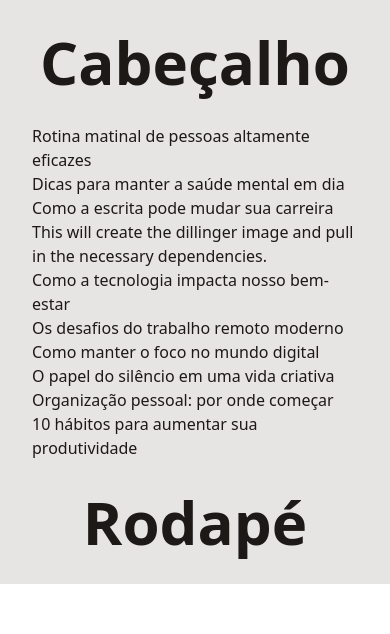
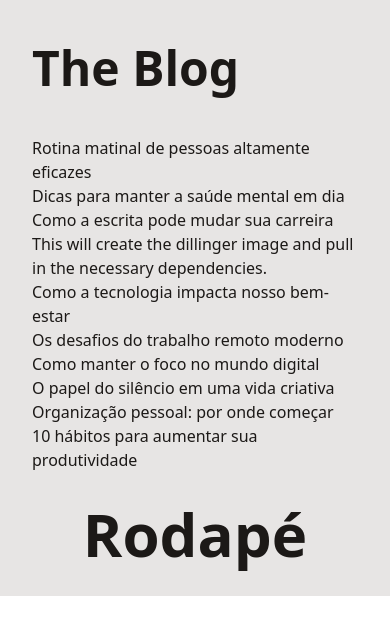
Before and after one commit to breGarcia66/next-react-project-the-blog, a Next.js app: page / in a window 390 px wide. Shown: the top 634 px of the page. Built offline with nearby package versions, Linux system fonts and the light colour scheme.

Commit message:
criando component header e o deixando responsivo

```diff
--- a/src/app/page.tsx
+++ b/src/app/page.tsx
@@ -2,15 +2,14 @@
 import { Container } from "@/components/Container";
 import { PostList } from "@/components/PostsList";
 import { SpinLoader } from "@/components/SpinLoader";
+import { Header } from "@/components/Header";
 
 import { Suspense } from "react";
 
 export default async function HomePage() {
   return (
     <Container>
-        <header>
-          <h1 className="text-6xl font-bold text-center py-8">Cabeçalho</h1>
-        </header>
+        <Header />
 
         <Suspense fallback={<SpinLoader />}>
           <PostList />
--- /dev/null
+++ b/src/components/Header/index.tsx
@@ -0,0 +1,30 @@
+import clsx from "clsx";
+
+export function Header() {
+  const pageTitle = clsx(
+    //mobile
+    'text-5xl/normal',
+    'font-extrabold',
+    'py-8',
+
+    //tablet (vertical)
+    'sm:text-6xl/normal',
+    'sm:py-10',
+
+    //tabler(horizontal)
+    'lg:text-7xl/normal',
+    'lg:py-12',
+
+    //notebooks and desktops
+    'xl:text-8xl/normal',
+    'xl:py-14'
+  );
+
+  return (
+    <header>
+      <h1 className={pageTitle}>
+        <a href="#">The Blog</a>
+      </h1>
+    </header>
+  );
+}
```
